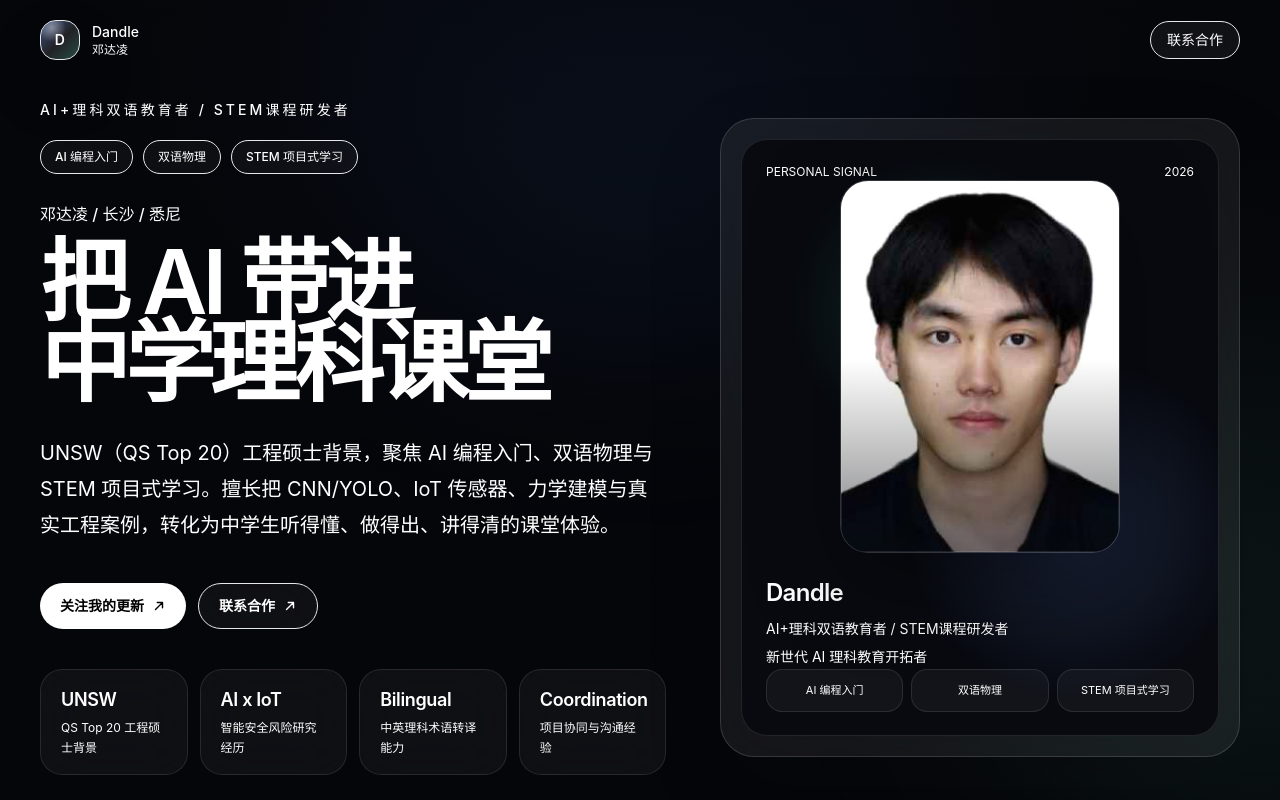
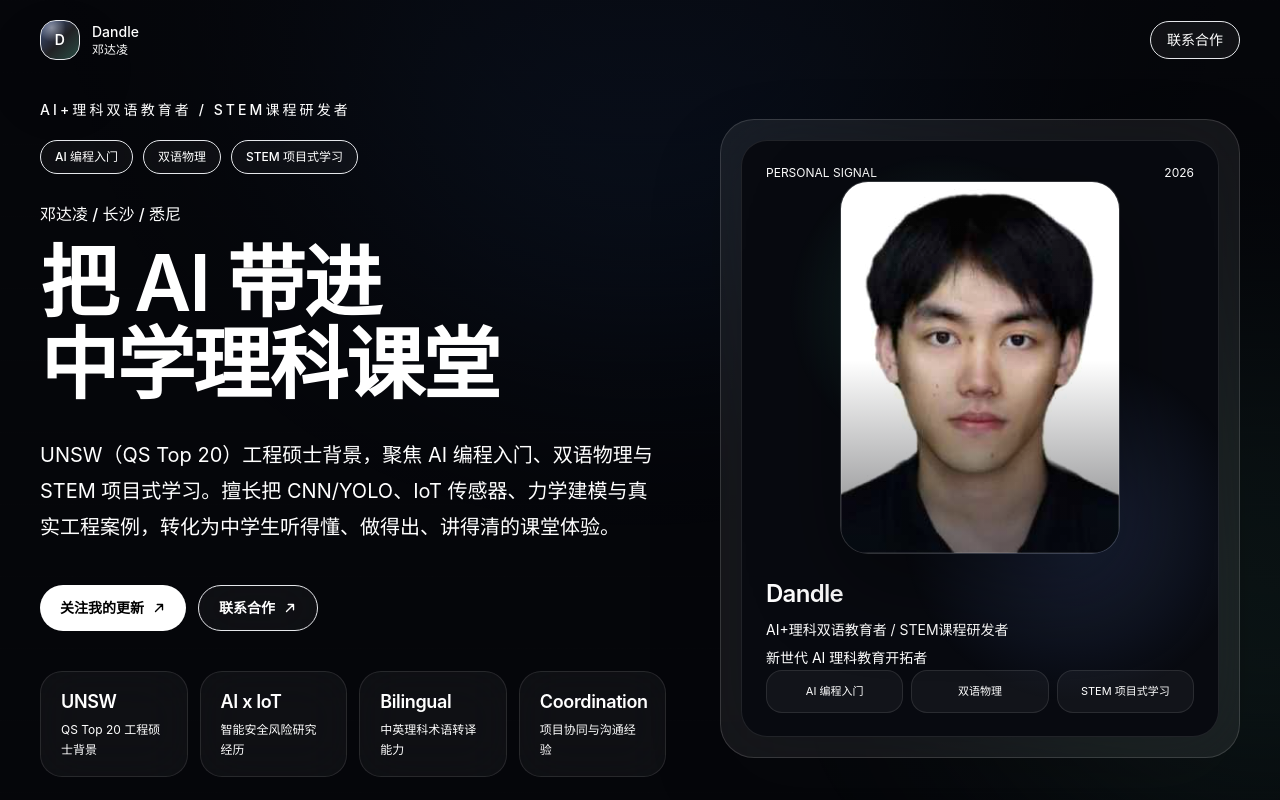
Before and after one commit to dengl7871-wq/dandle-personal-brand, a Next.js app: page / in a window 1280 px wide. Shown: the top 800 px of the page. Built offline with nearby package versions, Linux system fonts and the light colour scheme.

Commit message:
Refine hero headline spacing

```diff
--- a/app/page.tsx
+++ b/app/page.tsx
@@ -179,7 +179,7 @@ export default function Home() {
             <p className="mb-4 text-base font-medium text-white/68">
               {site.legalName} / {site.location}
             </p>
-            <h1 className="max-w-5xl text-[clamp(3.35rem,14.5vw,5.8rem)] font-semibold leading-[1.04] tracking-[-0.055em] text-white sm:text-[clamp(5.2rem,10vw,7.6rem)] sm:leading-[0.96] lg:text-[clamp(5.5rem,7vw,7.7rem)] lg:leading-[0.9]">
+            <h1 className="max-w-5xl text-[clamp(3rem,12vw,5rem)] font-semibold leading-[1.14] tracking-[-0.025em] text-white sm:text-[clamp(4.6rem,8.7vw,6.5rem)] sm:leading-[1.08] lg:text-[clamp(4.9rem,6vw,6.7rem)] lg:leading-[1.04]">
               {site.headline.split("\n").map((line) => (
                 <span key={line} className="block whitespace-nowrap">
                   {line}
```
